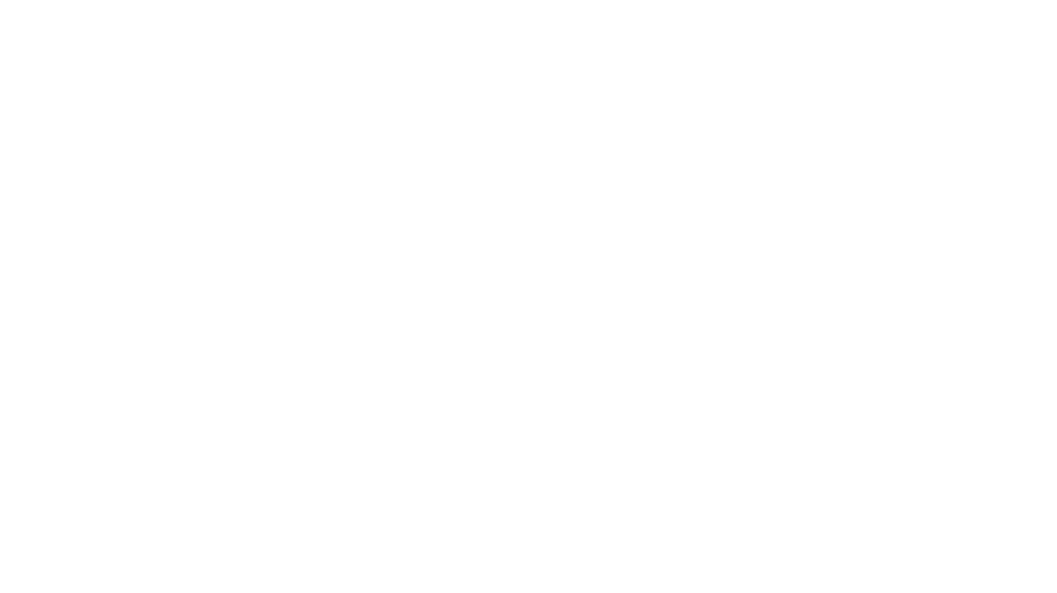
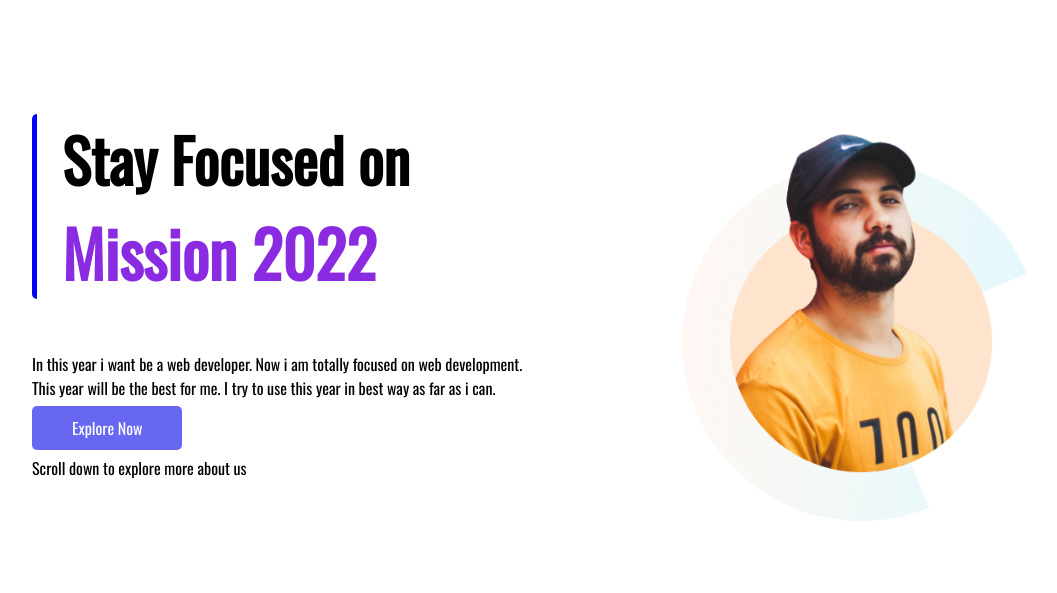
Before and after one commit to pritom48/mission-2022, a plain HTML site: page index.html in a window 1280 px wide. Shown: the whole page, without its empty margins (32-1089 px from the left). Drawn offline with nearby package versions, Linux system fonts and the light colour scheme.

Commit message:
top section added

```diff
--- a/index.html
+++ b/index.html
@@ -5,11 +5,31 @@
     <meta charset="UTF-8">
     <meta http-equiv="X-UA-Compatible" content="IE=edge">
     <meta name="viewport" content="width=device-width, initial-scale=1.0">
+    <link rel="preconnect" href="https://fonts.googleapis.com">
+    <link rel="preconnect" href="https://fonts.gstatic.com" crossorigin>
+    <link href="https://fonts.googleapis.com/css2?family=Oswald&display=swap" rel="stylesheet">
+    <link rel="stylesheet" href="style.css">
     <title>My Mission 2022</title>
 </head>
 
 <body>
-
+    <section class="flax-area">
+        <div class="half-width">
+            <div class="title">
+                <h1>Stay Focused on</h1>
+                <h2>Mission 2022</h2>
+            </div>
+            <div>
+                <p>In this year i want be a web developer. Now i am totally focused on web development. This year will
+                    be the best for me. I try to use this year in best way as far as i can.</p>
+                <a class="link-button" target="blank" href="https://www.linkedin.com/in/pritom-das/">Explore Now</a>
+                <p>Scroll down to explore more about us</p>
+            </div>
+        </div>
+        <div class="half-width">
+            <img src="images/person/person-0.png" alt="">
+        </div>
+    </section>
 </body>
 
 </html>
--- a/style.css
+++ b/style.css
@@ -0,0 +1,37 @@
+
+body{
+    margin: 0%;
+    font-family: 'Oswald', sans-serif;
+}
+.flax-area{
+    display: flex;
+}
+h1{
+    font-size: 60px;
+}
+h2 {
+    font-size: 64px;
+    color: blueviolet;
+    margin-top: -48px;
+}
+.title{
+    /* height: 100px; */
+    border-left: 5px solid blue;
+    border-radius: 5px;
+    padding-left: 25px;
+}
+.half-width{
+    width: 50%;
+    padding: 5%;
+}
+.half-width img {
+    width: 70%;
+    padding-left: 10px;
+}
+.link-button{
+    text-decoration: none;
+    background-color: rgb(103, 103, 241);
+    color: white;
+    padding: 10px 40px;
+    border-radius: 5px;
+}
```
